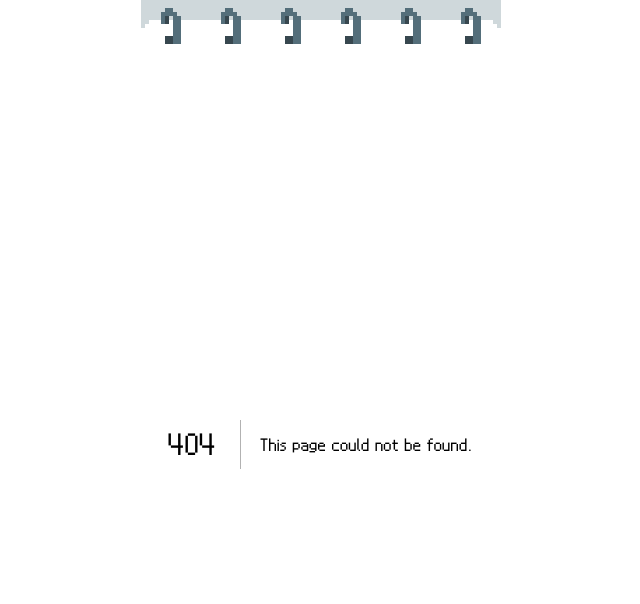
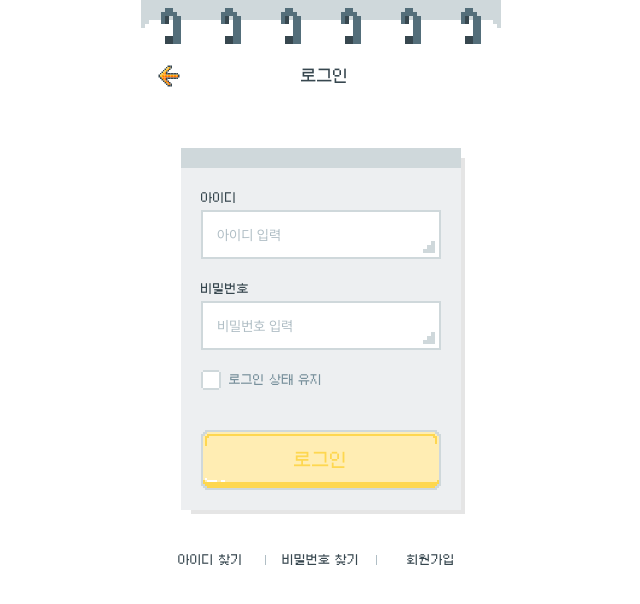
Before and after one commit to bside-4team/4team-client, a Next.js app: page /login in a window 1280 px wide. Before the commit this address had no page. Shown: the top 604 px of the page, without its empty margins (319-959 px from the left). Built offline with nearby package versions, Linux system fonts and the light colour scheme.

Commit message:
[KB-70] 로그인 페이지 화면 구성

```diff
--- /dev/null
+++ b/src/app/login/pagd.styled.ts
@@ -0,0 +1,60 @@
+import styled from 'styled-components';
+
+export const Container = styled.div`
+  padding: 0 20px;
+`;
+
+export const FormContainer = styled.div`
+  margin-top: 40px;
+  position: relative;
+  width: 100%;
+  padding: 0 20px;
+`;
+
+export const FormHeader = styled.div`
+  width: 100%;
+  height: 20px;
+  background-color: ${({ theme }) => theme.colors.neutral.bg10};
+`;
+
+export const Form = styled.form`
+  padding: 20px;
+  background-color: ${({ theme }) => theme.colors.neutral.bg05};
+`;
+
+export const FormShadow = styled.div`
+  position: absolute;
+  top: 10px;
+  left: 30px;
+  width: calc(100% - 40px - 6px);
+  height: calc(100% - 6px);
+  background-color: rgba(0, 0, 0, 0.1);
+  z-index: -1;
+`;
+
+export const NavContainer = styled.div`
+  margin-top: 30px;
+  display: flex;
+  align-items: center;
+`;
+
+export const NavItem = styled.div`
+  cursor: pointer;
+  display: flex;
+  width: 100px;
+  padding: 14px 0;
+  justify-content: center;
+  align-items: center;
+  gap: 10px;
+
+  font-size: 12px;
+  font-style: normal;
+  font-weight: 400;
+`;
+
+export const NavDivider = styled.div`
+  width: 1px;
+  height: 10px;
+  margin: 0 5px;
+  background-color: ${({ theme }) => theme.colors.neutral.bg20};
+`;
--- /dev/null
+++ b/src/app/login/page.tsx
@@ -0,0 +1,71 @@
+'use client';
+
+import MainButton from '@/components/Button/MainButton';
+import CheckBox2 from '@/components/CheckBox/CheckBox2';
+import TextInput from '@/components/Input/TextInput';
+import CHeader from '@/components/c-header';
+import { useRouter } from 'next/navigation';
+import { useState } from 'react';
+import * as S from './pagd.styled';
+
+export default function Login() {
+  const router = useRouter();
+
+  const [email, setEmail] = useState('');
+  const [password, setPassword] = useState('');
+  const [loginState, setLoginState] = useState(false);
+
+  return (
+    <>
+      <CHeader title="로그인" isBackBtn />
+
+      <S.Container>
+        <S.FormContainer>
+          <S.FormShadow />
+
+          <S.FormHeader></S.FormHeader>
+          <S.Form>
+            <TextInput
+              type="email"
+              label="아이디"
+              placeholder="아이디 입력"
+              value={email}
+              onChange={e => setEmail(e.target.value)}
+            />
+
+            <div style={{ width: '100%', height: 20 }} />
+
+            <TextInput
+              type="password"
+              label="비밀번호"
+              placeholder="비밀번호 입력"
+              value={password}
+              onChange={e => setPassword(e.target.value)}
+            />
+
+            <div style={{ width: '100%', height: 20 }} />
+
+            <CheckBox2
+              checkBoxId="login-state"
+              label="로그인 상태 유지"
+              checked={loginState}
+              onChangeEvent={checked => setLoginState(checked)}
+            />
+
+            <div style={{ width: '100%', height: 40 }} />
+
+            <MainButton type="button" btnText="로그인" disabled={email === '' || password.length < 8} />
+          </S.Form>
+        </S.FormContainer>
+
+        <S.NavContainer>
+          <S.NavItem onClick={() => router.push('/')}>아이디 찾기</S.NavItem>
+          <S.NavDivider />
+          <S.NavItem onClick={() => router.push('/')}>비밀번호 찾기</S.NavItem>
+          <S.NavDivider />
+          <S.NavItem onClick={() => router.push('/')}>회원가입</S.NavItem>
+        </S.NavContainer>
+      </S.Container>
+    </>
+  );
+}
--- a/src/styles/GlobalStyle.ts
+++ b/src/styles/GlobalStyle.ts
@@ -7,6 +7,7 @@ export const GlobalStyle = createGlobalStyle`
     * {
         font-family: var(--Galmuri-9) !important;
         box-sizing: border-box;
+        color: ${({ theme }) => theme.colors.neutral.bg80};
     }
 
     body {
```
